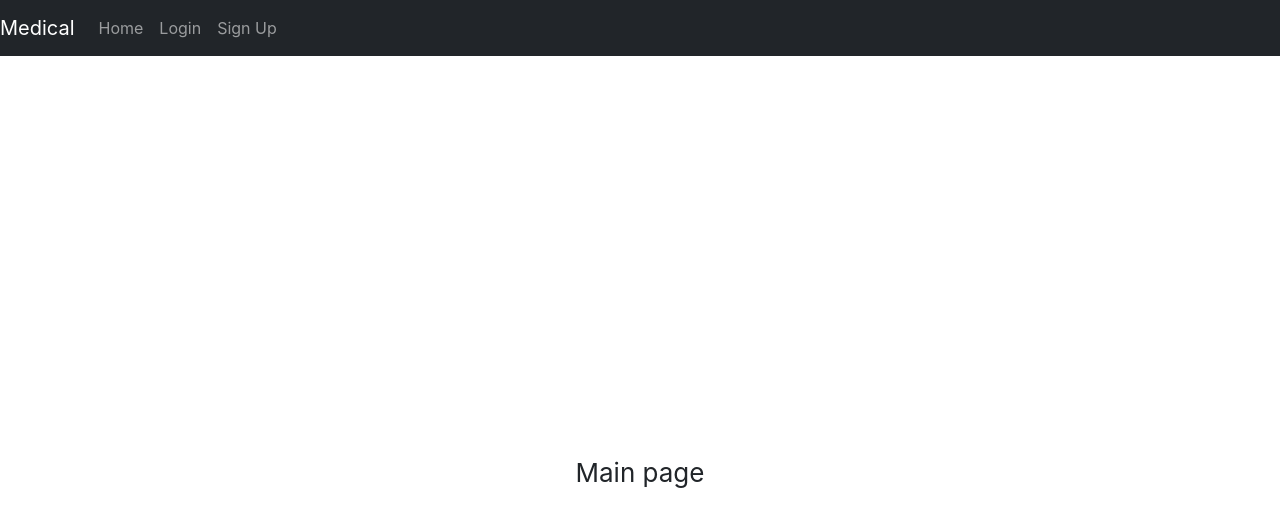
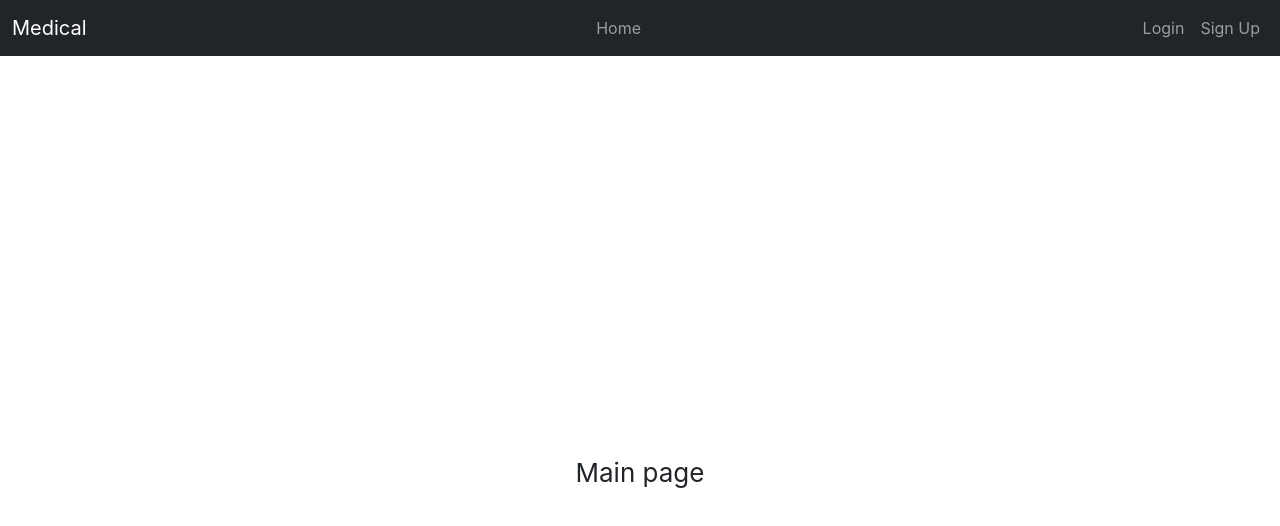
Before and after one commit to spir1donov/marina-medical, a React (Create React App) app: page / in a window 1280 px wide. Shown: the top 526 px of the page. Built offline with nearby package versions, Linux system fonts and the light colour scheme.

Commit message:
fix navbar rendering

```diff
--- a/src/App.js
+++ b/src/App.js
@@ -40,6 +40,7 @@ function App() {
     <Router>
       <div>
         <nav className='navbar navbar-expand navbar-dark bg-dark'>
+          <div className='container-fluid'>
             <Link to={'/'} className='navbar-brand'>
               Medical
             </Link>
@@ -98,6 +99,7 @@ function App() {
                 </li>
               </div>
             )}
+          </div>
         </nav>
         <div className='container mt-3'>
           <Routes>
```
Lines whose indentation alone changed are shown as unchanged.
